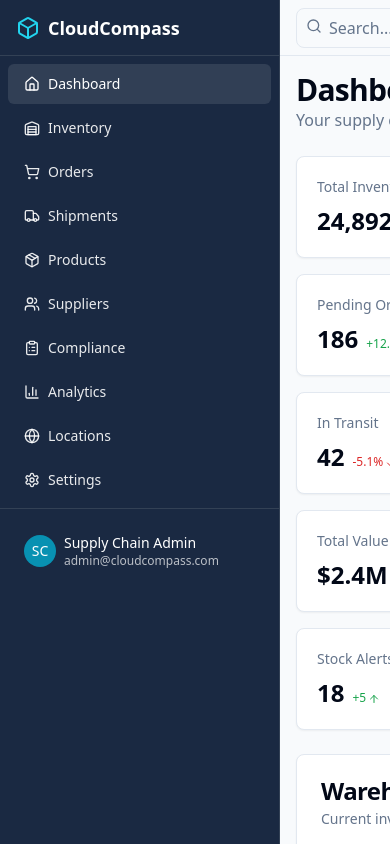
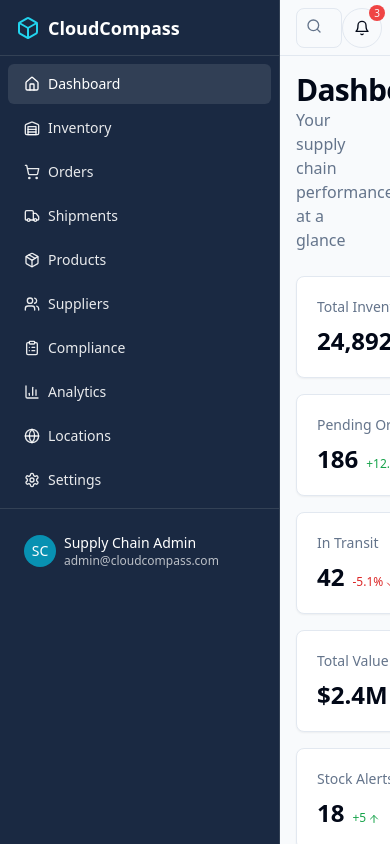
Before and after one commit to UrvaSuthar/cloud-compass-supplychain-hub, a React (Vite) app: page / in a window 390 px wide. Shown: the top 844 px of the page. Built offline with nearby package versions, Linux system fonts and the light colour scheme.

Commit message:
Fix main content width
The main content div was shrinking due to a fixed width on its parent. This commit removes the fixed width to allow the main content to expand as needed.

```diff
--- a/src/index.css
+++ b/src/index.css
@@ -96,6 +96,6 @@
     @apply fixed top-0 left-0 h-screen flex-shrink-0 z-40 overflow-y-auto;
   }
   .main-content {
-    @apply ml-[280px] flex-1 overflow-x-hidden min-h-screen;
+    @apply ml-[280px] flex-1 w-full overflow-x-hidden min-h-screen;
   }
 }
--- a/src/pages/Index.tsx
+++ b/src/pages/Index.tsx
@@ -1,5 +1,5 @@
+
 import React, { useState } from "react";
-import Sidebar from "@/components/layout/Sidebar";
 import Header from "@/components/layout/Header";
 import DashboardMetrics from "@/components/dashboard/DashboardMetrics";
 import InventoryOverview from "@/components/dashboard/InventoryOverview";
@@ -9,6 +9,7 @@ import PerformanceChart from "@/components/dashboard/PerformanceChart";
 import { useToast } from "@/components/ui/use-toast";
 import { Dialog, DialogContent, DialogHeader, DialogTitle, DialogDescription, DialogFooter } from "@/components/ui/dialog";
 import { Button } from "@/components/ui/button";
+
 const Index = () => {
   const {
     toast
@@ -22,6 +23,7 @@ const Index = () => {
     title: "",
     description: ""
   });
+
   const handleQuickAction = (action: string) => {
     let dialogContent = {
       title: action,
@@ -51,6 +53,7 @@ const Index = () => {
       description: `You selected: ${action}`
     });
   };
+
   const handleCompleteAction = () => {
     toast({
       title: "Action Completed",
@@ -61,11 +64,11 @@ const Index = () => {
       isOpen: false
     });
   };
-  return <div className="grid min-h-screen ">
-      <Sidebar />
-      <div className="flex flex-col">
+
+  return (
+    <div className="flex flex-col w-full">
       <Header />
-        <main className="flex-1 overflow-y-auto p-4 lg:p-6">
+      <main className="flex-1 overflow-y-auto p-4 lg:p-6 w-full">
         <div className="space-y-6">
           <div>
             <h1 className="text-3xl font-bold tracking-tight">Dashboard</h1>
@@ -108,7 +111,6 @@ const Index = () => {
           </div>
         </div>
       </main>
-      </div>
 
       <Dialog open={actionDialog.isOpen} onOpenChange={open => setActionDialog({
       ...actionDialog,
@@ -135,6 +137,8 @@ const Index = () => {
           </DialogFooter>
         </DialogContent>
       </Dialog>
-    </div>;
+    </div>
+  );
 };
+
 export default Index;
```
Lines whose indentation alone changed are shown as unchanged.
